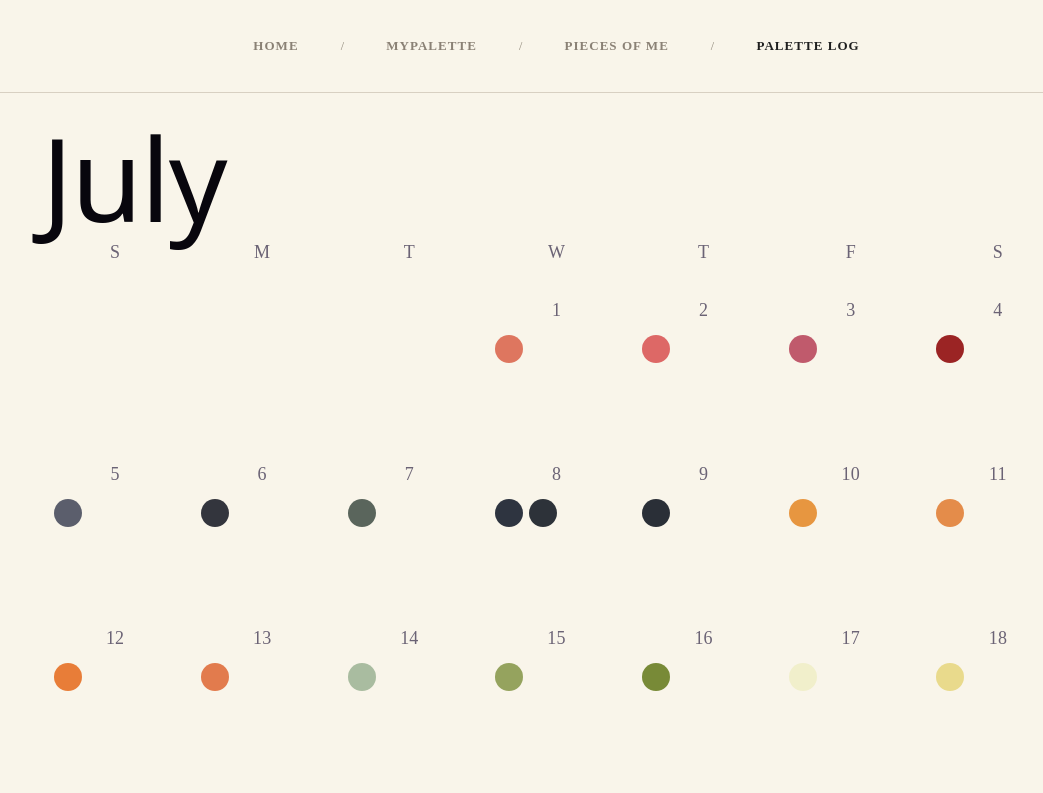
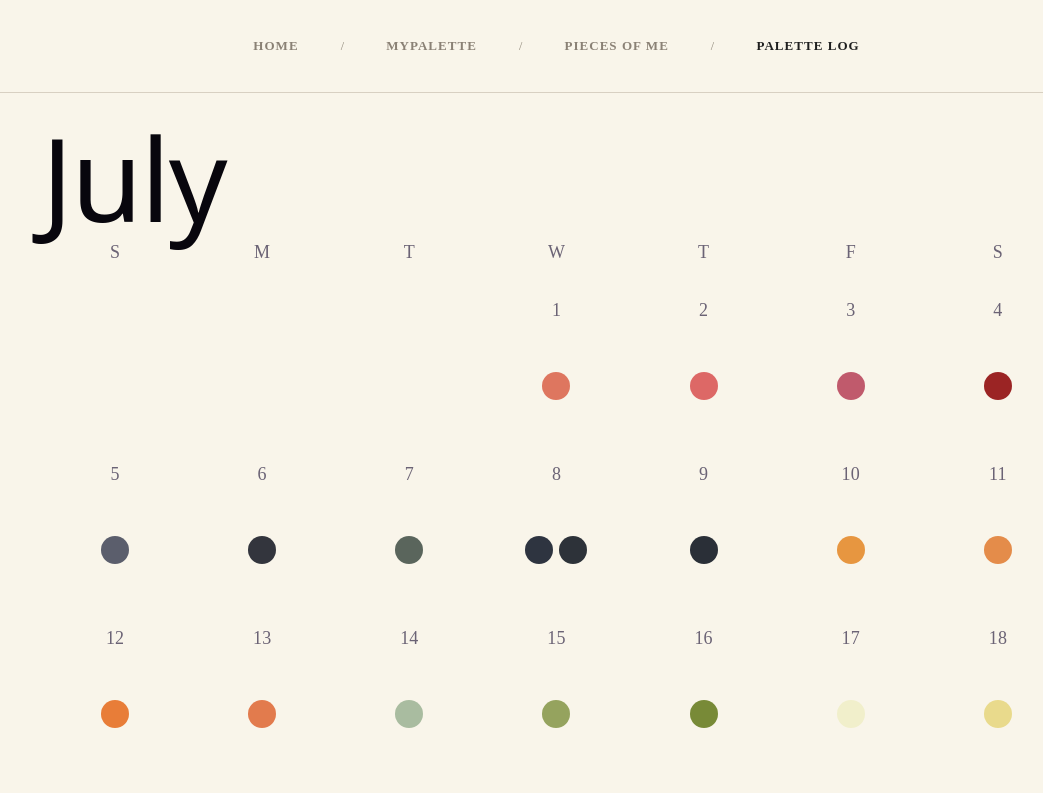
Before and after one commit to flux-hjkim/my-palette, a React (Vite) app: page /palette-log in a window 1280 px wide. Shown: the top 793 px of the page, without its empty margins (76-1119 px from the left). Built offline with nearby package versions, Linux system fonts and the light colour scheme.

Commit message:
feat: connect palette log colors to detail modal

```diff
--- a/src/App.jsx
+++ b/src/App.jsx
@@ -113,7 +113,9 @@ function App() {
         />
         <Route
           path="/palette-log"
-          element={<PaletteLog colorGroups={colorGroups} />}
+          element={
+            <PaletteLog colorGroups={colorGroups} onDelete={deleteSubColor} />
+          }
         />
       </Routes>
     </BrowserRouter>
--- a/src/pages/PaletteLog.css
+++ b/src/pages/PaletteLog.css
@@ -33,11 +33,18 @@
 .palette-log-day {
   min-height: 140px;
   padding: 12px;
+
+  display: flex;
+  flex-direction: column;
 }
 
 .palette-log-colors {
+  flex: 1;
   display: flex;
   flex-wrap: wrap;
+  align-items: center;
+  justify-content: center;
+  align-content: center;
   gap: 6px;
   margin-top: 12px;
 }
--- a/src/pages/PaletteLog.jsx
+++ b/src/pages/PaletteLog.jsx
@@ -1,12 +1,18 @@
-import { useMemo } from "react";
+import { useMemo, useState } from "react";
+import { useNavigate } from "react-router-dom";
 import "./PaletteLog.css";
+import SubColorModal from "../components/SubColorModal";
 
-function PaletteLog({ colorGroups }) {
+function PaletteLog({ colorGroups, onDelete }) {
   const year = 2026;
   const month = 6;
 
   const daysInMonth = new Date(year, month + 1, 0).getDate();
   const firstDayOfMonth = new Date(year, month, 1).getDay();
+
+  const [selectedSubColor, setSelectedSubColor] = useState(null);
+
+  const navigate = useNavigate();
 
   const allSubColors = useMemo(() => {
     return colorGroups.flatMap((group) =>
@@ -40,6 +46,19 @@ function PaletteLog({ colorGroups }) {
 
     return [...emptyDays, ...monthDays];
   }, [firstDayOfMonth, daysInMonth]);
+
+  const handleEdit = (subColor) => {
+    navigate(`/mypalette/${subColor.groupId}/edit/${subColor.id}`, {
+      state: {
+        returnTo: "/palette-log",
+      },
+    });
+  };
+
+  const handleDelete = (subColorId) => {
+    onDelete(selectedSubColor.groupId, subColorId);
+    setSelectedSubColor(null);
+  };
 
   return (
     <main className="palette-log-page">
@@ -83,6 +102,7 @@ function PaletteLog({ colorGroups }) {
                       className="palette-log-color"
                       style={{ backgroundColor: subColor.color }}
                       aria-label={`${subColor.name} 상세 보기`}
+                      onClick={() => setSelectedSubColor(subColor)}
                     />
                   ))}
                 </div>
@@ -91,6 +111,15 @@ function PaletteLog({ colorGroups }) {
           })}
         </div>
       </section>
+
+      {selectedSubColor && (
+        <SubColorModal
+          subColor={selectedSubColor}
+          onClose={() => setSelectedSubColor(null)}
+          onDelete={handleDelete}
+          onEdit={handleEdit}
+        />
+      )}
     </main>
   );
 }
```
